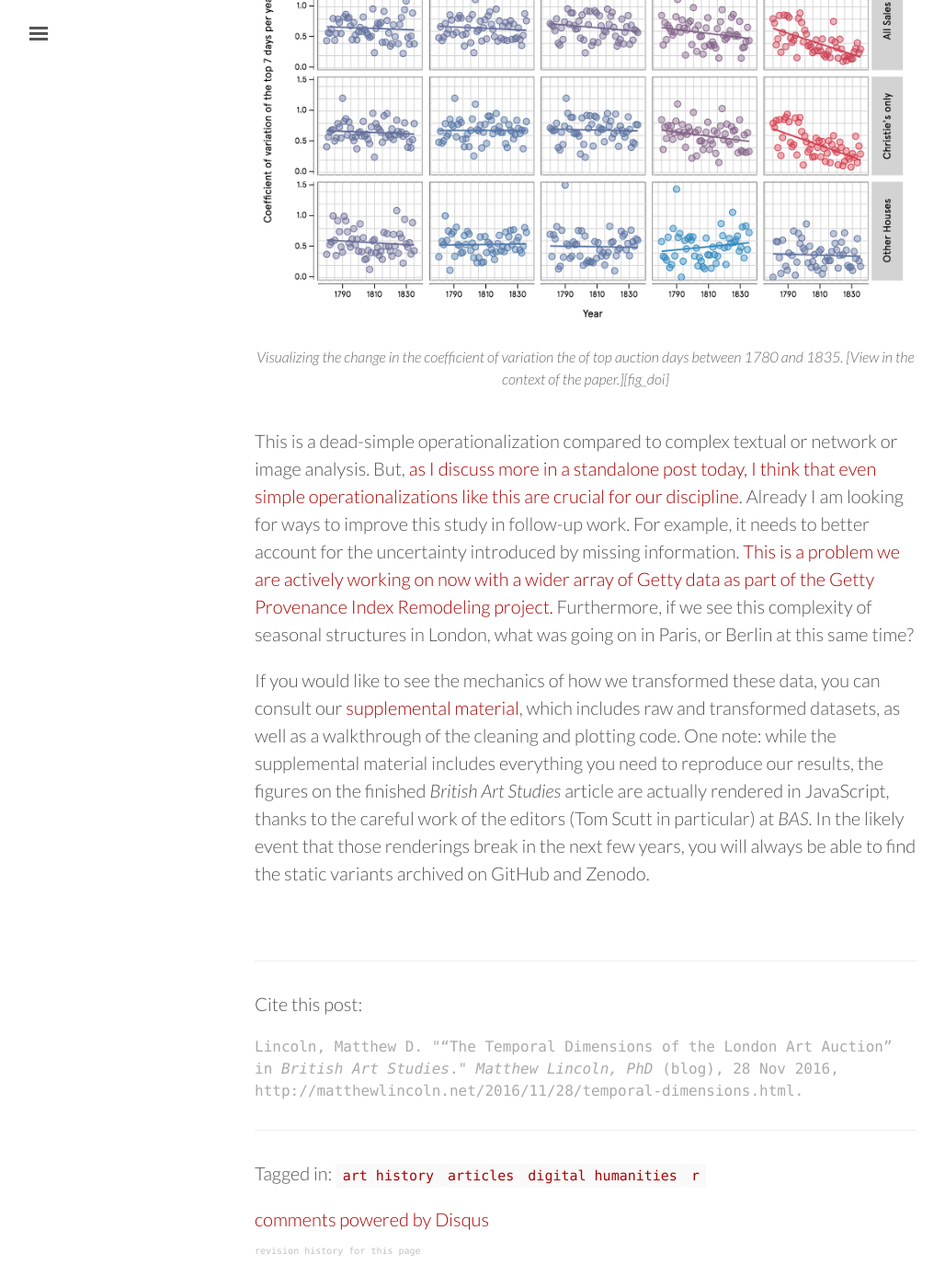
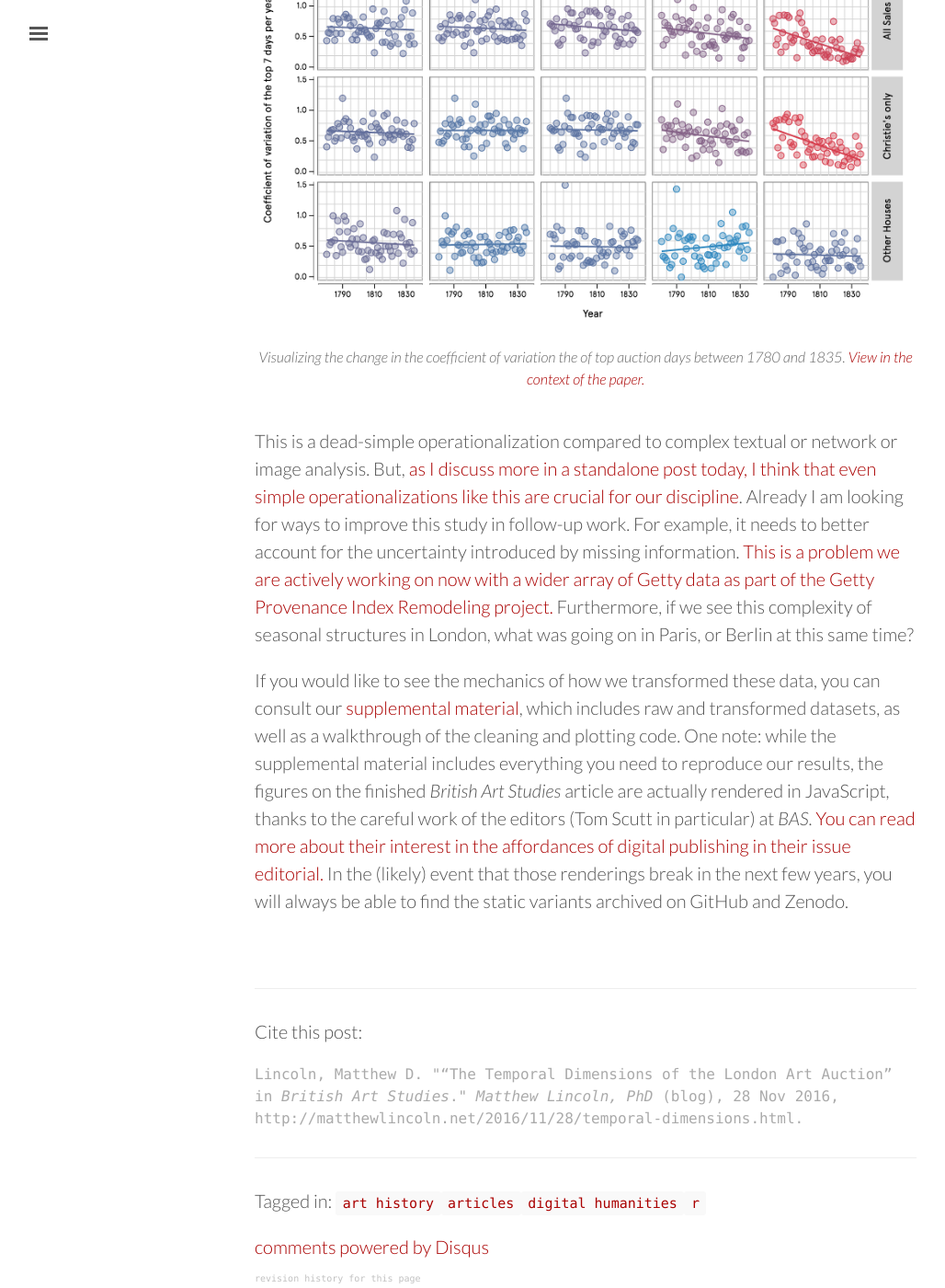
Before and after one commit to mdlincoln/mdlincoln.github.io, a Jekyll site: the page built from _posts/2016-11-28-temporal-dimensions.md, in a window 1280 px wide and 1400 px high, scrolled down 1846 px. Shown: the whole window at 92% size, without its empty margins (3-1031 px from the left). Built offline with Jekyll 4.4.1, drawn with Linux system fonts in a browser that asks for light colours; nearby versions of some CDN libraries; comment, search, counter and statistics services are not loaded; before the commit the page ends 3216 px from its top, so only the background shows below that; some of the changed text lies outside the part shown.

Commit message:
Typos and adjustments in temporal dimensions

```diff
--- a/_posts/2016-11-28-temporal-dimensions.md
+++ b/_posts/2016-11-28-temporal-dimensions.md
@@ -33,9 +33,7 @@ To understand the details of how this seasonal concentration may have occurred -
 By transforming this judgment from a hazy, visual impression of a series of histograms (i.e. what we had in the original blog post) into a summary metric (the year-to-year change in the coefficient of variation of top sales days), it became possible to calculate that summary metric across a matrix of different variables.
 This helped us quickly distill which sections of the market, and which players, were driving the effects we saw in the original aggregate.
 
-{% include figure.html caption="Visualizing the change in the coefficient of variation the of top auction days between 1780 and 1835. [View in the context of the paper.][fig_doi]" src="/assets/images-display/bas_cv.png" %}
-
-[fig_doi]: XXX
+{% include figure.html caption="Visualizing the change in the coefficient of variation the of top auction days between 1780 and 1835. [View in the context of the paper.](https://doi.org/10.17658/issn.2058-5462/issue-04/afox-mlincoln/figure7)" src="/assets/images-display/bas_cv.png" %}
 
 This is a dead-simple operationalization compared to complex textual or network or image analysis.
 But, [as I discuss more in a standalone post today, I think that even simple operationalizations like this are crucial for our discipline](/2016/11/28/operationalized-art-history-digital-art-history.html).
@@ -46,4 +44,5 @@ Furthermore, if we see this complexity of seasonal structures in London, what wa
 
 If you would like to see the mechanics of how we transformed these data, you can consult our [supplemental material](https://github.com/mdlincoln/londonauctions), which includes raw and transformed datasets, as well as a walkthrough of the cleaning and plotting code.
 One note: while the supplemental material includes everything you need to reproduce our results, the figures on the finished _British Art Studies_ article are actually rendered in JavaScript, thanks to the careful work of the editors (Tom Scutt in particular) at _BAS_.
-In the likely event that those renderings break in the next few years, you will always be able to find the static variants archived on GitHub and Zenodo.
+[You can read more about their interest in the affordances of digital publishing in their issue editorial.](http://britishartstudies.ac.uk/issues/issue-index/issue-4/editorial-4)
+In the (likely) event that those renderings break in the next few years, you will always be able to find the static variants archived on GitHub and Zenodo.
```
Also changed, not shown: other parts of _posts/2016-11-28-temporal-dimensions.md (+1 -1 lines).
